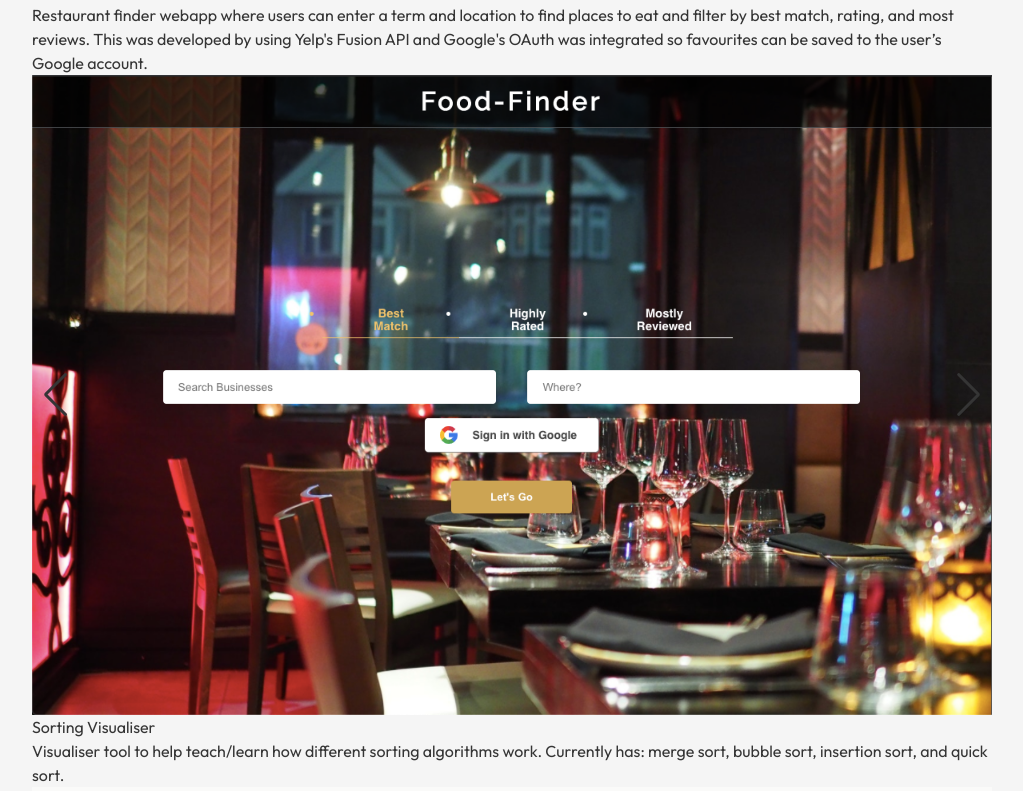
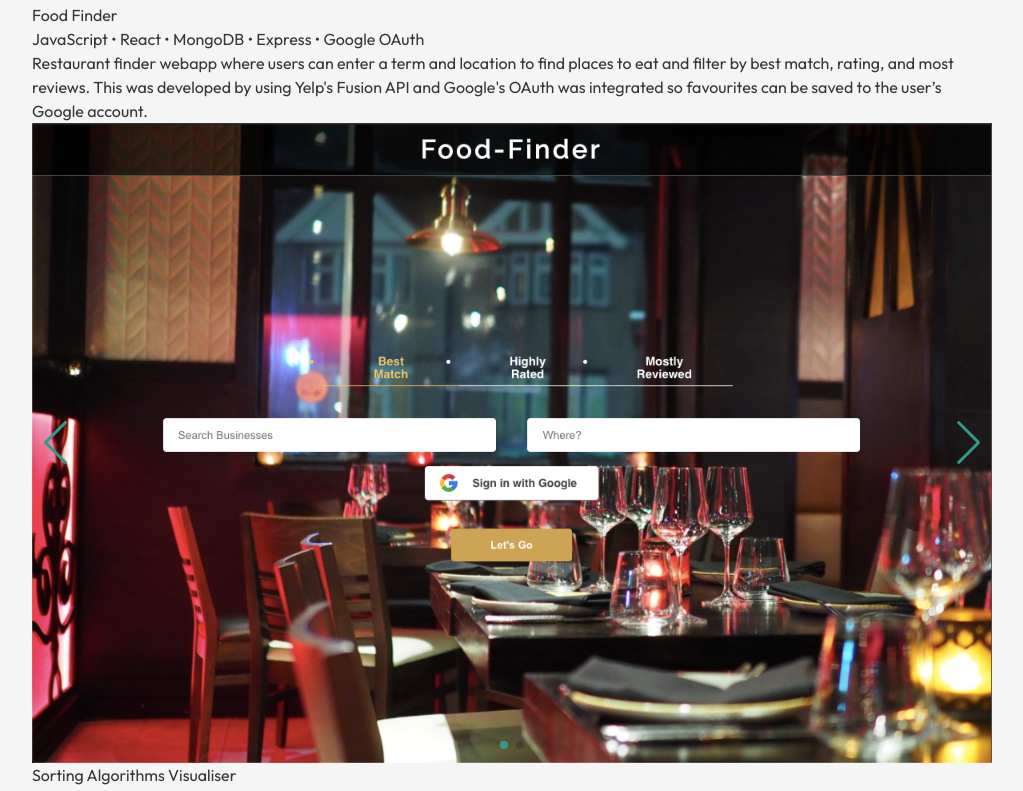
Before and after one commit to Murad-code/portfolio-site, a Next.js app: page / in a window 1280 px wide. Shown: the part 1783-2574 px from the top of the page, without its empty margins (128-1151 px from the left). Built offline with nearby package versions, Linux system fonts and the light colour scheme.

Commit message:
styling, completed portfolio section including carousel

```diff
--- a/src/Components/About.tsx
+++ b/src/Components/About.tsx
@@ -13,8 +13,8 @@ function About() {
             height="50"
           />
         </div>
-        <h4 className="mt-6 text-2xl font-semibold ">Experience</h4>
-        <p className="mt-3 w-auto text-xl">
+        <h4 className="mt-6 text-2xl font-semibold">Experience</h4>
+        <p className="mt-3 w-auto text-xl font-light ">
           As a software engineer with two years of experience working at a
           full-stack Javascript web development agency, I possess a strong
           understanding of technologies such as React, MongoDB, TypeScript,
@@ -31,7 +31,7 @@ function About() {
           />
         </div>
         <h4 className="mt-6 text-2xl font-semibold">Education</h4>
-        <p className="mt-3 text-xl">
+        <p className="mt-3 text-xl font-light	">
           I'm a final year BSc Computer Science student at Brunel aiming for a
           1st Class. This course has taught me core concepts such as algorithms,
           data structures, databases, software engineering principles, project
@@ -49,7 +49,7 @@ function About() {
           />
         </div>
         <h4 className="mt-6 text-2xl	font-semibold">Side Projects</h4>
-        <p className="mt-3 text-xl">
+        <p className="mt-3 text-xl font-light">
           My side projects allow me to hone new and existing skills with
           technologies like React, MongoDB, TypeScript, GraphQL, and AWS. I also
           experiment with AI and machine learning and through my projects, I am
--- a/src/Components/Portfolio.tsx
+++ b/src/Components/Portfolio.tsx
@@ -12,7 +12,7 @@ import sortingVisualiserDemo from "../Assets/vids/Sorting visualiser.mp4";
 import type { StaticImageData } from "next/image";
 import Image from "next/image";
 import { Swiper, SwiperSlide } from "swiper/react";
-import SwiperCore, { Navigation, Pagination } from "swiper";
+import SwiperCore, { Navigation, Pagination, Autoplay } from "swiper";
 import "swiper/css";
 import "swiper/css/pagination";
 import "swiper/css/navigation";
@@ -20,6 +20,7 @@ import "swiper/css/navigation";
 function Portfolio() {
   interface IProject {
     name: string;
+    skills: string;
     description: string;
     link: string;
     content: StaticImageData[];
@@ -27,6 +28,7 @@ function Portfolio() {
   const projectsInfo: IProject[] = [
     {
       name: "Car Price Predictor",
+      skills: "Python • TypeScript • React • NextJs  • Excel • Nivo",
       description:
         "I created a Car Price Predictor web app that predicts a car's current and future price using machine learning. I used Python, scikit-learn, and Excel to develop the model, and React, Nextjs, and flask_restful to create the web app. Results are displayed on a line chart using Nivo charts.",
       link: "https://github.com/Murad-code/car-price-predictor",
@@ -34,13 +36,15 @@ function Portfolio() {
     },
     {
       name: "Food Finder",
+      skills: "JavaScript • React • MongoDB • Express • Google OAuth",
       description:
         "Restaurant finder webapp where users can enter a term and location to find places to eat and filter by best match, rating, and most reviews. This was developed by using Yelp's Fusion API and Google's OAuth was integrated so favourites can be saved to the user’s Google account.",
       link: "https://github.com/Murad-code/food-finder-public",
       content: [foodFinder, foodFinder2],
     },
     {
-      name: "Sorting Visualiser",
+      name: "Sorting Algorithms Visualiser",
+      skills: "JavaScript • React",
       description:
         "Visualiser tool to help teach/learn how different sorting algorithms work. Currently has: merge sort, bubble sort, insertion sort, and quick sort.",
       link: "https://github.com/Murad-code/sorting-visualiser",
@@ -57,16 +61,25 @@ function Portfolio() {
             className="mt-10 flex w-auto rounded-xl bg-white pl-16 pt-16 drop-shadow-md backdrop-blur-md"
           >
             <div className="w-1/3 pb-8">
-              <div className="inline-block rounded-xl bg-offWhite p-4"></div>
-              <h4 className="mt-6 text-2xl font-semibold">{project.name}</h4>
-              <p className="mt-3 text-xl">{project.description}</p>
+              <h4 className="mt-6 text-2xl">{project.name}</h4>
+              <p className="mt-3 text-xl font-light text-primary">
+                {project.skills}
+              </p>
+              <p className="mt-3 text-xl	font-light">{project.description}</p>
             </div>
             <div className="ml-4 flex h-[30rem] w-2/3 overflow-hidden rounded-br-xl rounded-tl-xl pb-3 pr-3 ">
               <Swiper
                 key={index}
                 navigation={true}
                 loop={true}
-                modules={[Pagination, Navigation]}
+                modules={[Pagination, Navigation, Autoplay]}
+                autoplay={{
+                  delay: 2500,
+                  disableOnInteraction: false,
+                }}
+                pagination={{
+                  clickable: true,
+                }}
                 injectStyles={[".swiper-button-next: black"]}
                 className="mySwiper colors-primary rounded-br-xl rounded-tl-xl bg-offWhite p-4 "
               >
--- a/src/pages/_document.tsx
+++ b/src/pages/_document.tsx
@@ -7,7 +7,7 @@ export default function Document() {
         <link rel="preconnect" href="https://fonts.googleapis.com" />
         <link rel="preconnect" href="https://fonts.gstatic.com" crossOrigin />
         <link
-          href="https://fonts.googleapis.com/css2?family=Outfit:wght@400;600;700&display=swap"
+          href="https://fonts.googleapis.com/css2?family=Outfit:wght@200;300;400;600;700&display=swap"
           rel="stylesheet"
         />
       </Head>
--- a/src/styles/globals.css
+++ b/src/styles/globals.css
@@ -8,7 +8,8 @@
 }
 :root {
   --swiper-theme-color: #353535;
-  --swiper-navigation-color: #353535;
+  --swiper-navigation-color: #339989;
+  --swiper-pagination-color: #339989;
   /* --background-color: #F5F5F5;
   --background-secondary-color: #FFFFFF;
   --text-color: #353535;
```
